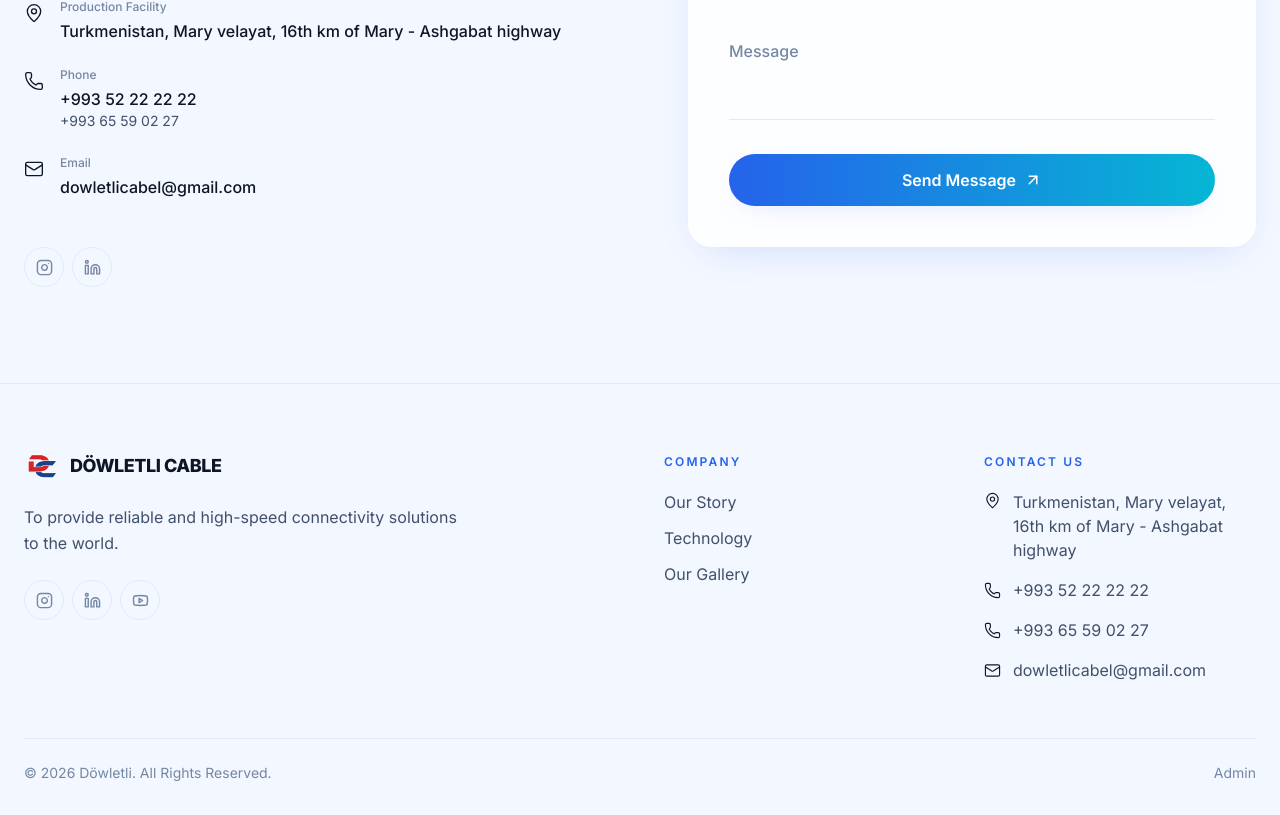
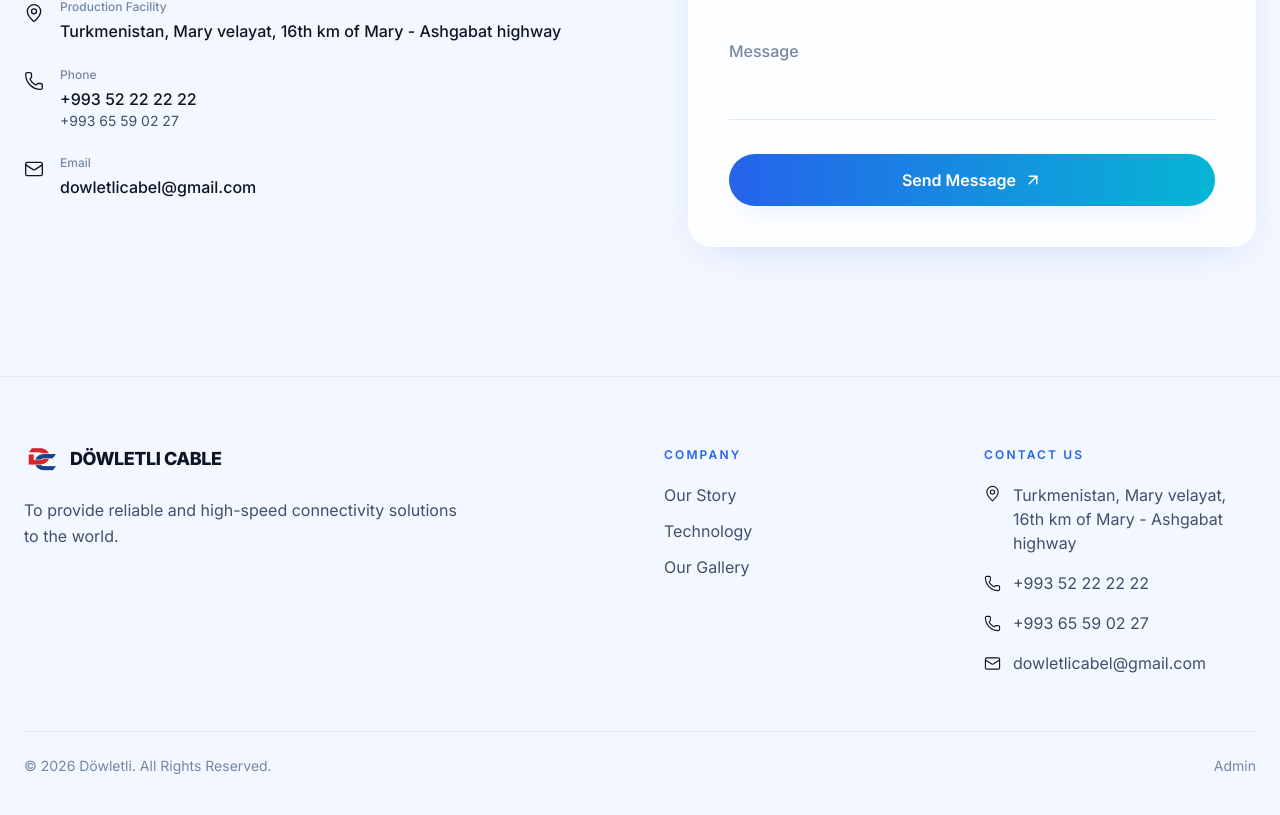
Before and after one commit to TXGuNa/Dowletli-Cabel, a React (Vite) app: page /contact in a window 1280 px wide. Shown: the part 424-1239 px from the top of the page. Built offline with nearby package versions, Linux system fonts and the light colour scheme.

Commit message:
Admin-managed social links (filter empty), single brand name fix, hide empty gallery items

```diff
--- a/src/components/Footer.tsx
+++ b/src/components/Footer.tsx
@@ -1,7 +1,8 @@
 import { Link } from 'react-router-dom';
 import { useTranslation } from 'react-i18next';
-import { Instagram, Linkedin, Mail, MapPin, Phone, Youtube } from 'lucide-react';
+import { Mail, MapPin, Phone } from 'lucide-react';
 import { useSettings } from '../content/SettingsContext';
+import SocialIcon from './SocialIcon';
 
 export default function Footer() {
   const { t } = useTranslation();
@@ -22,17 +23,22 @@ export default function Footer() {
             <p className="text-brand-text leading-relaxed mb-6 max-w-md">
               {t('about.mission')}
             </p>
-            <div className="flex gap-2">
-              {[Instagram, Linkedin, Youtube].map((Icon, i) => (
+            {settings.socials.filter((s) => s.url.trim()).length > 0 && (
+              <div className="flex flex-wrap gap-2">
+                {settings.socials.filter((s) => s.url.trim()).map((s) => (
                   <a
-                  key={i}
-                  href="#"
+                    key={s.id}
+                    href={s.url}
+                    target="_blank"
+                    rel="noreferrer"
+                    title={s.platform}
                     className="w-10 h-10 rounded-full border border-brand-border flex items-center justify-center text-brand-slate hover:bg-brand-ink hover:text-white hover:border-brand-ink transition-all"
                   >
-                  <Icon size={17} />
+                    <SocialIcon platform={s.platform} size={17} />
                   </a>
                 ))}
               </div>
+            )}
           </div>
 
           {/* Links */}
--- /dev/null
+++ b/src/components/SocialIcon.tsx
@@ -0,0 +1,26 @@
+import {
+  Instagram, Facebook, Linkedin, Youtube, Twitter, Send,
+  MessageCircle, MessagesSquare, Music2, Mail, Phone, Globe,
+  type LucideIcon,
+} from 'lucide-react';
+
+const ICONS: Record<string, LucideIcon> = {
+  instagram: Instagram,
+  facebook: Facebook,
+  whatsapp: MessageCircle,
+  wechat: MessagesSquare,
+  telegram: Send,
+  youtube: Youtube,
+  linkedin: Linkedin,
+  twitter: Twitter,
+  imo: MessageCircle,
+  tiktok: Music2,
+  email: Mail,
+  phone: Phone,
+  website: Globe,
+};
+
+export default function SocialIcon({ platform, size = 18 }: { platform: string; size?: number }) {
+  const Icon = ICONS[platform] || Globe;
+  return <Icon size={size} />;
+}
--- a/src/content/adminStrings.ts
+++ b/src/content/adminStrings.ts
@@ -25,7 +25,8 @@ export type AdminKey =
   | 'tabGallery' | 'galleryTitle' | 'gallerySubtitle' | 'addImage' | 'addFirstImage' | 'noImages'
   | 'galleryNote' | 'confirmDeleteImage' | 'confirmResetGallery' | 'photoCategory'
   | 'pageImages' | 'mainBanner' | 'aboutImage' | 'fromGallery' | 'remove' | 'noGalleryYet'
-  | 'brandName' | 'brandNameHint';
+  | 'brandName' | 'brandNameHint'
+  | 'socialLinks' | 'socialHint' | 'addSocial' | 'socialUrlPlaceholder';
 
 type Dict = Record<AdminKey, string>;
 
@@ -114,6 +115,10 @@ const en: Dict = {
   noGalleryYet: 'No gallery photos yet — add some below.',
   brandName: 'Brand name (header & footer)',
   brandNameHint: 'Shown at the top of every page. Same in all languages.',
+  socialLinks: 'Social links (Contact & footer)',
+  socialHint: 'Pick a platform and paste the link. Empty ones are hidden on the site.',
+  addSocial: 'Add social link',
+  socialUrlPlaceholder: 'https://… or wa.me/…',
 };
 
 const ru: Dict = {
@@ -201,6 +206,10 @@ const ru: Dict = {
   noGalleryYet: 'В галерее пока нет фото — добавьте ниже.',
   brandName: 'Название бренда (шапка и подвал)',
   brandNameHint: 'Показывается вверху каждой страницы. Одинаково на всех языках.',
+  socialLinks: 'Соцсети (Контакты и подвал)',
+  socialHint: 'Выберите платформу и вставьте ссылку. Пустые не показываются на сайте.',
+  addSocial: 'Добавить соцсеть',
+  socialUrlPlaceholder: 'https://… или wa.me/…',
 };
 
 const tkm: Dict = {
@@ -288,6 +297,10 @@ const tkm: Dict = {
   noGalleryYet: 'Galereýada heniz surat ýok — aşakdan goşuň.',
   brandName: 'Brend ady (ýokarky we aşaky bölüm)',
   brandNameHint: 'Her sahypanyň ýokarsynda görkezilýär. Ähli dillerde birmeňzeş.',
+  socialLinks: 'Sosial baglanyşyklar (Habarlaşmak we aşaky bölüm)',
+  socialHint: 'Platforma saýlaň we baglanyşygy goýuň. Boş bolanlar sahypada görkezilmeýär.',
+  addSocial: 'Sosial baglanyşyk goş',
+  socialUrlPlaceholder: 'https://… ýa-da wa.me/…',
 };
 
 const DICTS: Record<Lang, Dict> = { en, ru, tkm };
--- a/src/content/settingsStore.ts
+++ b/src/content/settingsStore.ts
@@ -1,10 +1,17 @@
 // Site-wide image settings the admin can pick from the gallery (or upload):
 // the homepage main banner and the About page photo.
+
+export interface SocialLink {
+  id: string;
+  platform: string; // instagram | linkedin | whatsapp | youtube | imo | telegram | facebook | twitter | email | phone | website
+  url: string;
+}
 
 export interface SiteSettings {
   brandName: string;
   heroImage: string;
   aboutImage: string;
+  socials: SocialLink[];
 }
 
 const KEY = 'dowletli_settings_v1';
@@ -14,20 +21,34 @@ export const DEFAULT_SETTINGS: SiteSettings = {
   brandName: 'DÖWLETLI CABLE',
   heroImage: '/assets/hero-bg.png',
   aboutImage: '/assets/about-us-new.jpg',
+  socials: [
+    { id: 's-ig', platform: 'instagram', url: '' },
+    { id: 's-in', platform: 'linkedin', url: '' },
+    { id: 's-wa', platform: 'whatsapp', url: '' },
+  ],
 };
+
+export function makeSocialLink(): SocialLink {
+  return { id: `s-${Date.now().toString(36)}-${Math.random().toString(36).slice(2, 5)}`, platform: 'instagram', url: '' };
+}
 
 export function loadSettings(): SiteSettings {
   try {
     const raw = localStorage.getItem(KEY);
-    if (!raw) return { ...DEFAULT_SETTINGS };
+    if (!raw) return { ...DEFAULT_SETTINGS, socials: DEFAULT_SETTINGS.socials.map((s) => ({ ...s })) };
     const data = JSON.parse(raw) as Partial<SiteSettings>;
     return {
       brandName: data.brandName || DEFAULT_SETTINGS.brandName,
       heroImage: data.heroImage || DEFAULT_SETTINGS.heroImage,
       aboutImage: data.aboutImage || DEFAULT_SETTINGS.aboutImage,
+      socials: Array.isArray(data.socials)
+        ? data.socials
+            .filter((s) => s && typeof s.url === 'string')
+            .map((s) => ({ id: s.id || `s-${Math.random().toString(36).slice(2, 6)}`, platform: s.platform || 'website', url: s.url }))
+        : DEFAULT_SETTINGS.socials.map((s) => ({ ...s })),
     };
   } catch {
-    return { ...DEFAULT_SETTINGS };
+    return { ...DEFAULT_SETTINGS, socials: DEFAULT_SETTINGS.socials.map((s) => ({ ...s })) };
   }
 }
 
--- /dev/null
+++ b/src/content/socials.ts
@@ -0,0 +1,21 @@
+// Platform metadata for social links (shared between admin and components).
+
+export const SOCIAL_PLATFORMS: { id: string; label: string }[] = [
+  { id: 'instagram', label: 'Instagram' },
+  { id: 'facebook', label: 'Facebook' },
+  { id: 'whatsapp', label: 'WhatsApp' },
+  { id: 'wechat', label: 'WeChat' },
+  { id: 'telegram', label: 'Telegram' },
+  { id: 'youtube', label: 'YouTube' },
+  { id: 'linkedin', label: 'LinkedIn' },
+  { id: 'twitter', label: 'X (Twitter)' },
+  { id: 'imo', label: 'imo' },
+  { id: 'tiktok', label: 'TikTok' },
+  { id: 'email', label: 'Email' },
+  { id: 'phone', label: 'Phone' },
+  { id: 'website', label: 'Website' },
+];
+
+export function platformLabel(id: string): string {
+  return SOCIAL_PLATFORMS.find((p) => p.id === id)?.label || id;
+}
--- a/src/pages/Contact.tsx
+++ b/src/pages/Contact.tsx
@@ -1,8 +1,10 @@
 import { motion, AnimatePresence } from 'framer-motion';
 import { useTranslation, Trans } from 'react-i18next';
-import { ArrowUpRight, MapPin, Phone, Mail, Instagram, Linkedin, CheckCircle2, Clock } from 'lucide-react';
+import { ArrowUpRight, MapPin, Phone, Mail, CheckCircle2, Clock } from 'lucide-react';
 import { useState } from 'react';
 import { addSubmission } from '../content/submissionsStore';
+import { useSettings } from '../content/SettingsContext';
+import SocialIcon from '../components/SocialIcon';
 
 function Field({
   label, type, id, textarea,
@@ -30,6 +32,8 @@ function Field({
 
 export default function Contact() {
   const { t } = useTranslation();
+  const { settings } = useSettings();
+  const socials = settings.socials.filter((s) => s.url.trim());
   const [sent, setSent] = useState(false);
 
   const handleSubmit = (e: React.FormEvent) => {
@@ -89,14 +93,22 @@ export default function Contact() {
               </div>
             </div>
 
-            <div className="flex gap-2">
-              <a href="#" className="w-10 h-10 rounded-full border border-brand-border flex items-center justify-center text-brand-slate hover:bg-brand-ink hover:text-white hover:border-brand-ink transition-all">
-                <Instagram size={17} />
-              </a>
-              <a href="#" className="w-10 h-10 rounded-full border border-brand-border flex items-center justify-center text-brand-slate hover:bg-brand-ink hover:text-white hover:border-brand-ink transition-all">
-                <Linkedin size={17} />
-              </a>
-            </div>
+            {socials.length > 0 && (
+              <div className="flex flex-wrap gap-2">
+                {socials.map((s) => (
+                  <a
+                    key={s.id}
+                    href={s.url}
+                    target="_blank"
+                    rel="noreferrer"
+                    title={s.platform}
+                    className="w-10 h-10 rounded-full border border-brand-border flex items-center justify-center text-brand-slate hover:bg-brand-ink hover:text-white hover:border-brand-ink transition-all"
+                  >
+                    <SocialIcon platform={s.platform} size={17} />
+                  </a>
+                ))}
+              </div>
+            )}
           </motion.div>
 
           {/* Form */}
--- a/src/pages/Gallery.tsx
+++ b/src/pages/Gallery.tsx
@@ -25,8 +25,10 @@ export default function Gallery() {
     { id: 'events', label: 'gallery.filters.events' },
   ];
 
+  // Only show items that actually have an image (skip empty/placeholder slots).
+  const withImages = images.filter((img) => img.image);
   const filteredImages =
-    selectedCategory === 'all' ? images : images.filter((img) => img.category === selectedCategory);
+    selectedCategory === 'all' ? withImages : withImages.filter((img) => img.category === selectedCategory);
 
   return (
     <div className="min-h-screen bg-brand-bg relative overflow-hidden">
```
Also changed, not shown: src/pages/Admin.tsx (+61 -1 lines). Lines whose indentation alone changed are shown as unchanged.
